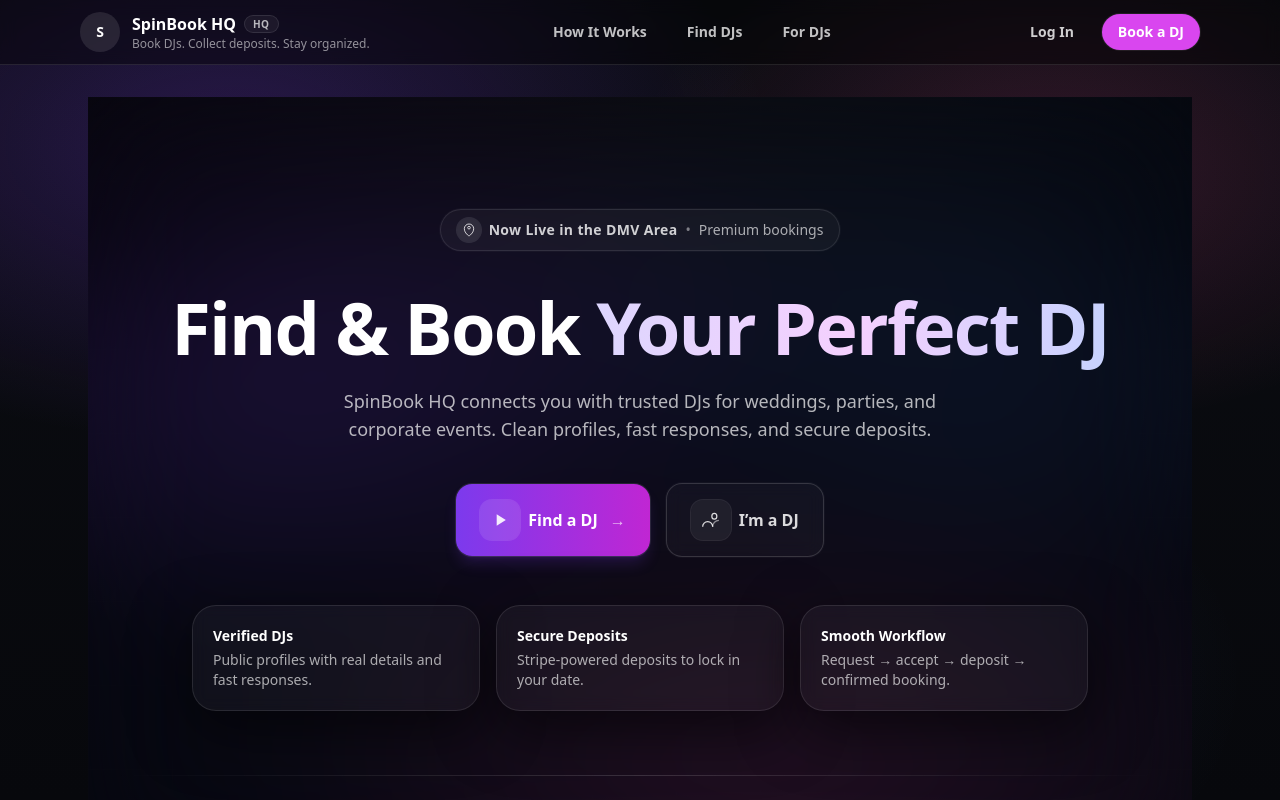
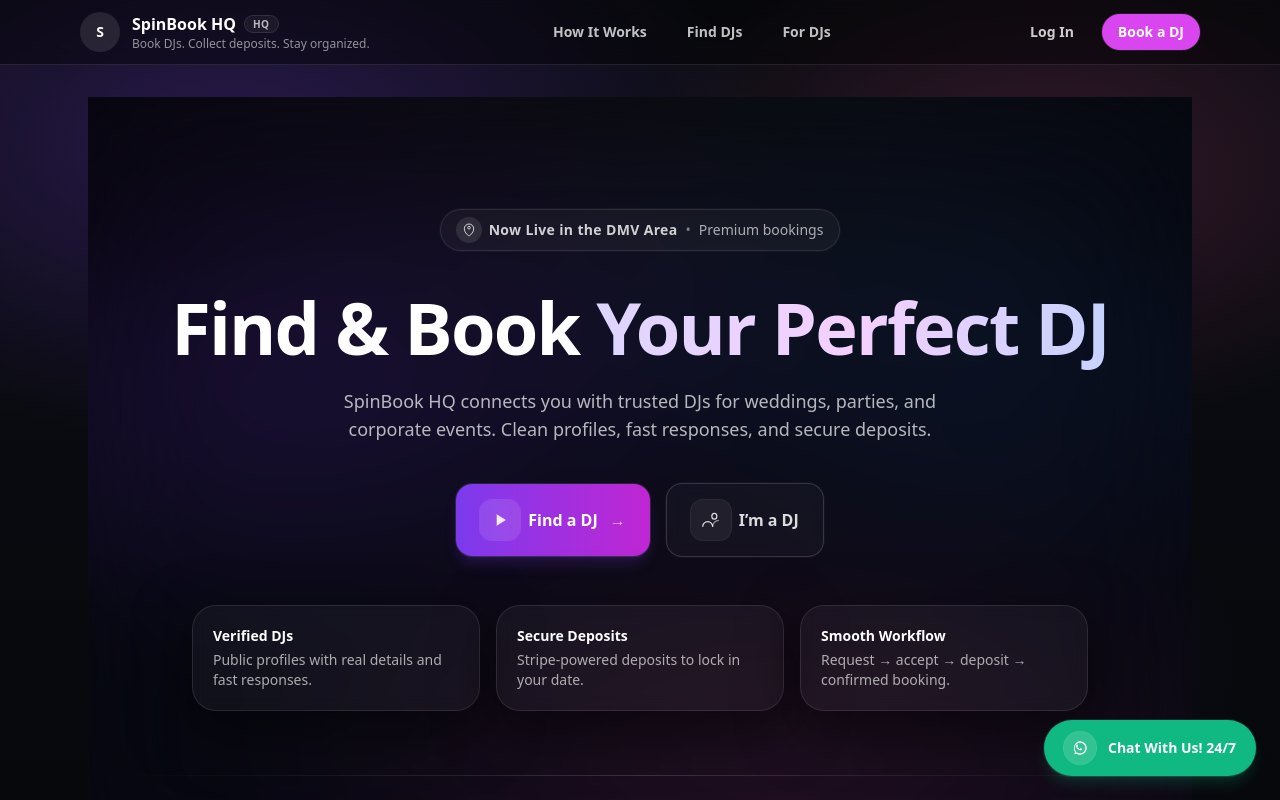
Before and after one commit to olayideibironke/spinbookhq, a Next.js app: page / in a window 1280 px wide. Shown: the top 800 px of the page. Built offline with nearby package versions, Linux system fonts and the light colour scheme; no server answers.

Commit message:
Add footer copyright and WhatsApp customer support button

```diff
--- a/app/layout.tsx
+++ b/app/layout.tsx
@@ -16,11 +16,62 @@ export default async function RootLayout({
 }: {
   children: React.ReactNode;
 }) {
+  const phone = "19292161855";
+
+  const defaultMessage = encodeURIComponent(
+    "Hi SpinBook HQ, I need help with a booking."
+  );
+
+  const whatsappHref = `https://wa.me/${phone}?text=${defaultMessage}`;
+
   return (
     <html lang="en">
-      <body className="min-h-screen">
+      <body className="min-h-screen flex flex-col">
         <Header />
-        <main className="mx-auto w-full max-w-6xl px-6 py-8">{children}</main>
+
+        <main className="mx-auto w-full max-w-6xl px-6 py-8 flex-1">
+          {children}
+        </main>
+
+        {/* Footer */}
+        <footer className="border-t border-white/10 bg-black/40 backdrop-blur">
+          <div className="mx-auto max-w-6xl px-6 py-4 text-center text-xs text-white/55">
+            © 2026 SpinBook HQ | Washington, D.C, U.S.A. <br className="sm:hidden" />
+            <span className="hidden sm:inline"> • </span>
+            All Rights Reserved.
+          </div>
+        </footer>
+
+        {/* WhatsApp Support Floating Button */}
+        <a
+          href={whatsappHref}
+          target="_blank"
+          rel="noreferrer"
+          aria-label="Chat with SpinBook HQ on WhatsApp"
+          className={[
+            "fixed bottom-6 right-6 z-[60]",
+            "inline-flex items-center gap-3 rounded-full",
+            "bg-emerald-500 px-5 py-3 text-sm font-extrabold text-white",
+            "shadow-lg shadow-emerald-500/20 ring-1 ring-white/10",
+            "transition hover:brightness-110 hover:shadow-emerald-500/30",
+            "focus:outline-none focus:ring-2 focus:ring-emerald-300/40",
+          ].join(" ")}
+        >
+          {/* WhatsApp icon */}
+          <span className="inline-flex h-8 w-8 items-center justify-center rounded-full bg-white/15 ring-1 ring-white/20">
+            <svg
+              viewBox="0 0 32 32"
+              aria-hidden="true"
+              className="h-5 w-5"
+              fill="currentColor"
+            >
+              <path d="M19.11 17.2c-.25-.12-1.47-.73-1.7-.82-.23-.09-.4-.12-.56.12-.16.25-.64.82-.79.99-.15.17-.29.19-.54.06-.25-.12-1.05-.39-2-1.23-.74-.66-1.24-1.47-1.39-1.72-.15-.25-.02-.38.11-.5.11-.11.25-.29.37-.43.12-.15.16-.25.25-.42.08-.17.04-.31-.02-.43-.06-.12-.56-1.35-.77-1.85-.2-.48-.4-.41-.56-.42h-.48c-.16 0-.43.06-.65.31-.23.25-.86.84-.86 2.05s.88 2.37 1 2.54c.12.17 1.72 2.63 4.17 3.69.58.25 1.04.4 1.4.52.59.19 1.13.16 1.55.1.47-.07 1.47-.6 1.68-1.18.21-.58.21-1.08.15-1.18-.06-.1-.23-.16-.48-.29z" />
+              <path d="M26.67 15.99c0 5.88-4.78 10.67-10.67 10.67-1.87 0-3.69-.5-5.3-1.45l-3.7.97.99-3.61a10.6 10.6 0 01-1.69-5.58C6.3 10.11 11.1 5.33 16 5.33c5.88 0 10.67 4.78 10.67 10.66zm-10.67-8.54c-4.71 0-8.54 3.83-8.54 8.54 0 1.9.63 3.74 1.78 5.22l.14.18-.58 2.12 2.18-.57.17.1c1.43.86 3.07 1.31 4.86 1.31 4.71 0 8.54-3.83 8.54-8.54S20.71 7.45 16 7.45z" />
+            </svg>
+          </span>
+
+          <span className="whitespace-nowrap">Chat With Us! 24/7</span>
+        </a>
       </body>
     </html>
   );
```
